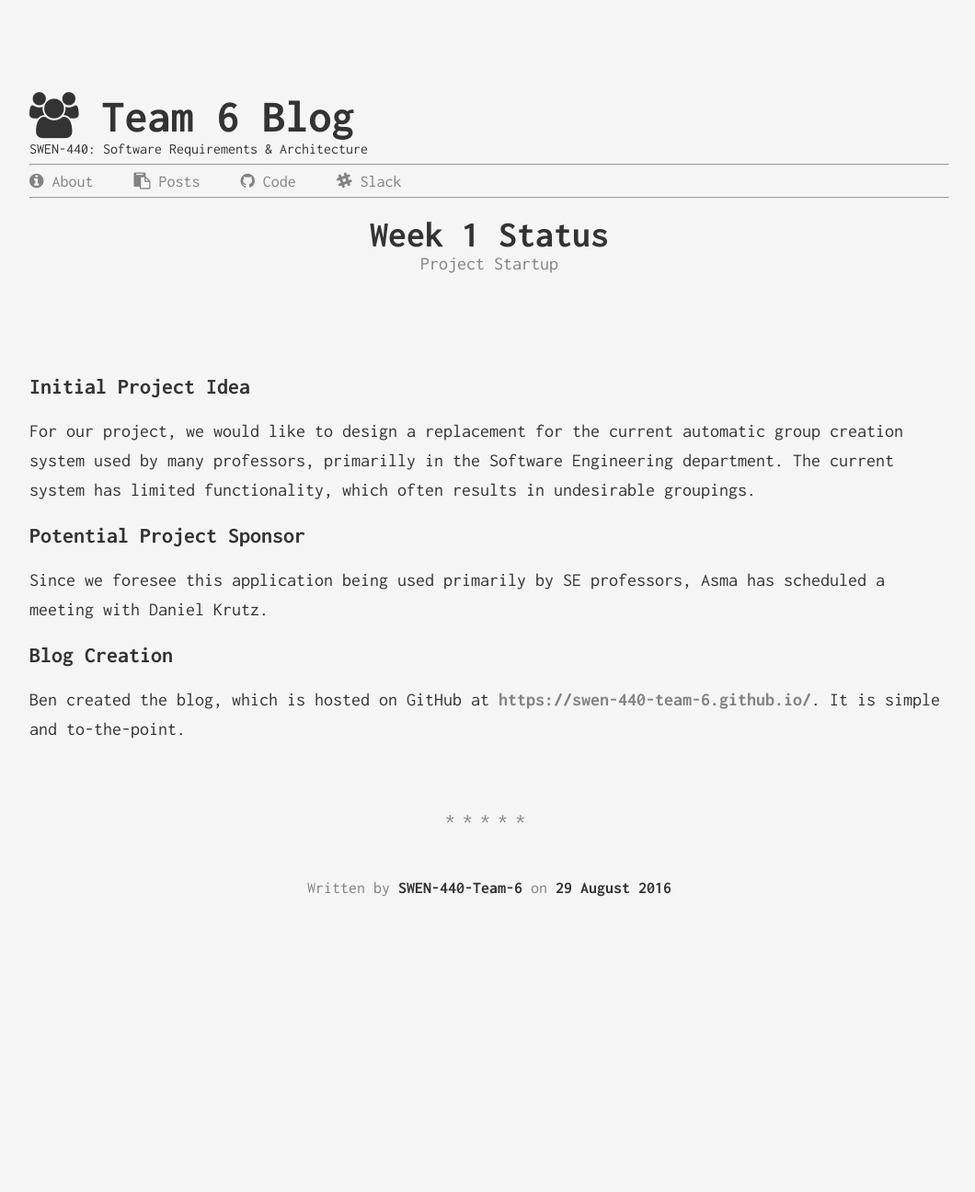
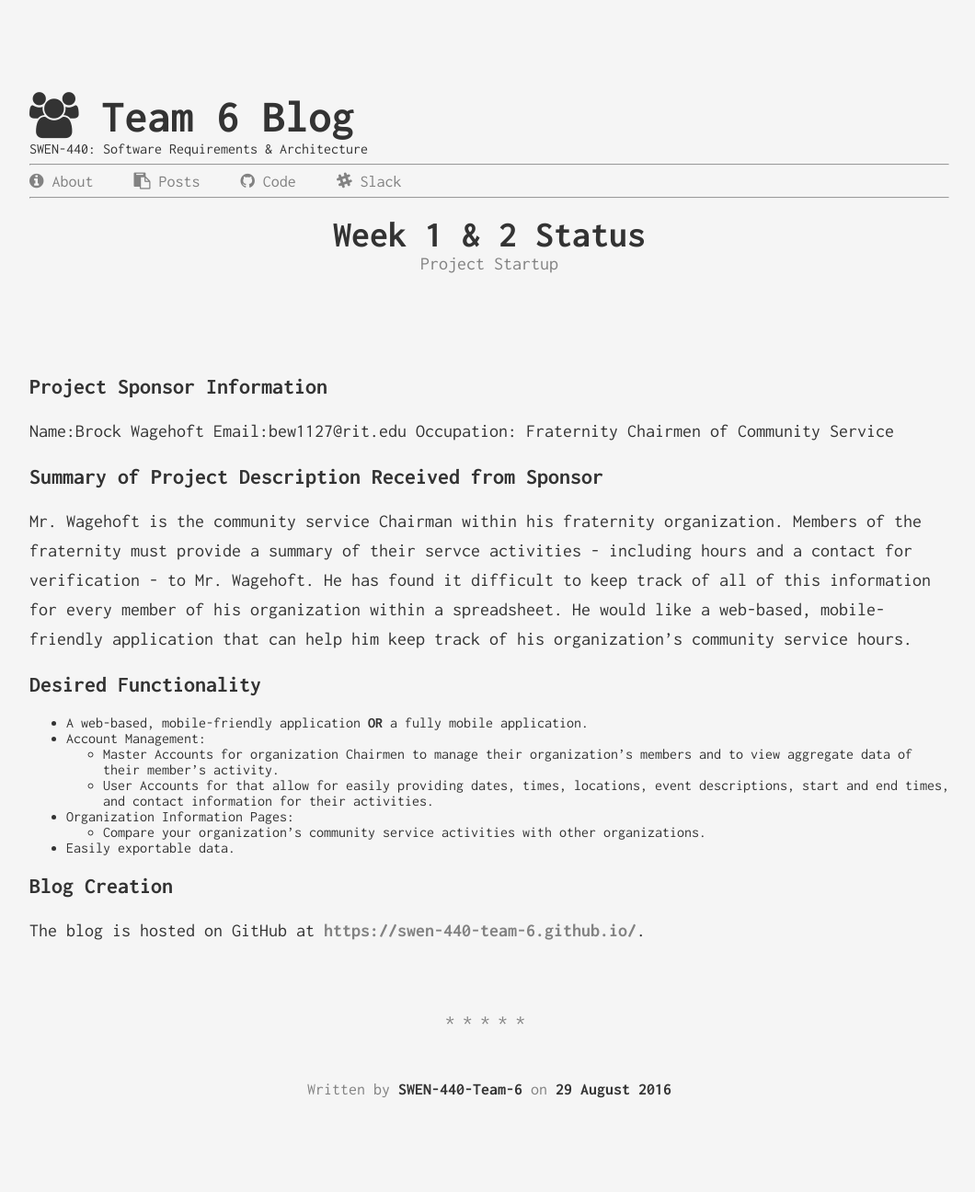
Before and after one commit to swen-440-team-6/swen-440-team-6.github.io, a Jekyll site: the page built from _posts/2016-08-29-Week-1-Status.md, in a window 1280 px wide. Shown: the whole page at 92% size, without its empty margins (108-1168 px from the left). Built offline with Jekyll 4.4.1, drawn with Linux system fonts in a browser that asks for light colours; before the commit the page ends 1077 px from its top, so only the background shows below that.

Commit message:
Updated first blog post.

```diff
--- a/_posts/2016-08-29-Week-1-Status.md
+++ b/_posts/2016-08-29-Week-1-Status.md
@@ -1,17 +1,28 @@
 ---
 layout: post
-title:  "Week 1 Status"
+title:  "Week 1 &amp; 2 Status"
 subtitle: "Project Startup"
 date:   2016-08-29 09:30:00
 author: Ben Meyers
 categories: [ben]
 ---
 
-## Initial Project Idea
-For our project, we would like to design a replacement for the current automatic group creation system used by many professors, primarilly in the Software Engineering department. The current system has limited functionality, which often results in undesirable groupings.
+## Project Sponsor Information
+Name:<space><space>Brock Wagehoft
+Email:<space><space>bew1127@rit.edu
+Occupation: Fraternity Chairmen of Community Service
 
-## Potential Project Sponsor
-Since we foresee this application being used primarily by SE professors, Asma has scheduled a meeting with Daniel Krutz.
+## Summary of Project Description Received from Sponsor
+Mr. Wagehoft is the community service Chairman within his fraternity organization. Members of the fraternity must provide a summary of their servce activities - including hours and a contact for verification - to Mr. Wagehoft. He has found it difficult to keep track of all of this information for every member of his organization within a spreadsheet. He would like a web-based, mobile-friendly application that can help him keep track of his organization's community service hours.
+
+## Desired Functionality
+* A web-based, mobile-friendly application <b>OR</b> a fully mobile application.
+* Account Management:
+  * Master Accounts for organization Chairmen to manage their organization's members and to view aggregate data of their member's activity.
+  * User Accounts for that allow for easily providing dates, times, locations, event descriptions, start and end times, and contact information for their activities.
+* Organization Information Pages:
+  * Compare your organization's community service activities with other organizations.
+* Easily exportable data.
 
 ## Blog Creation
-Ben created the blog, which is hosted on GitHub at [https://swen-440-team-6.github.io/](https://swen-440-team-6.github.io/). It is simple and to-the-point.
+The blog is hosted on GitHub at [https://swen-440-team-6.github.io/](https://swen-440-team-6.github.io/).
```
